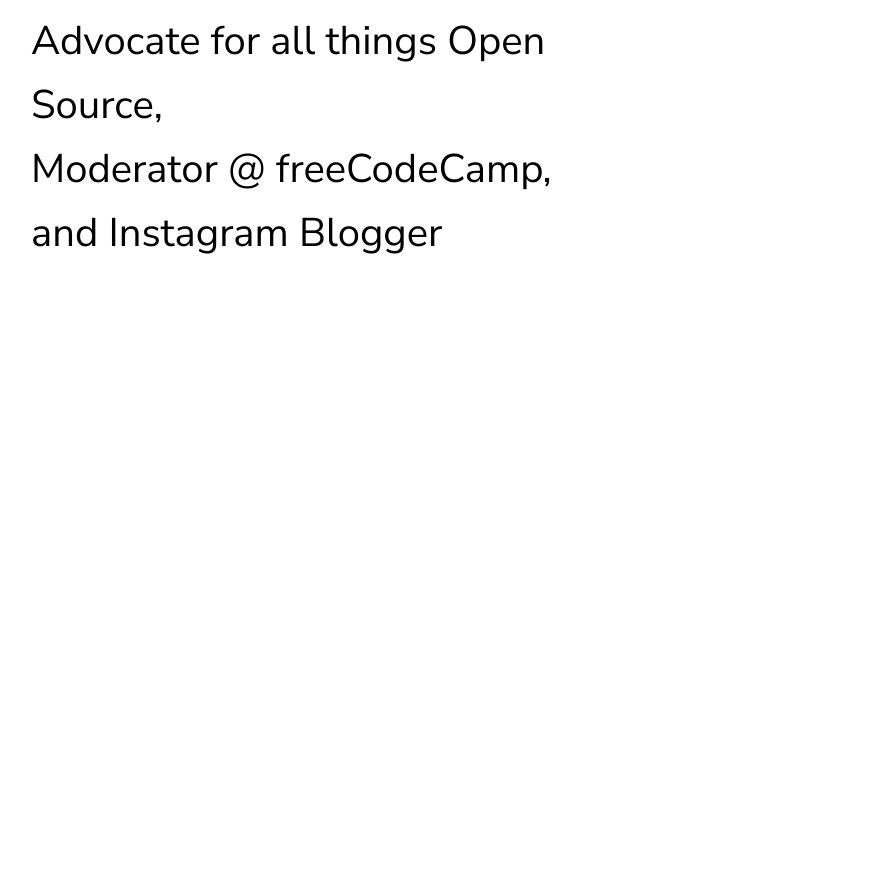
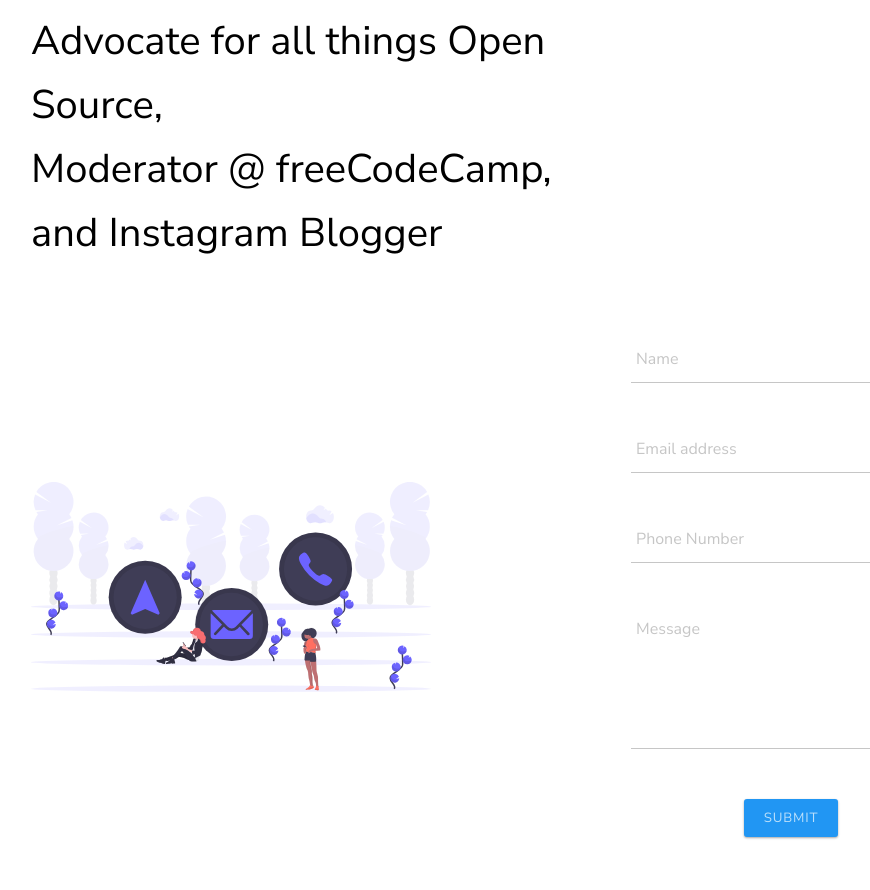
Before and after one commit to thecodingaviator/tca-web, a website built with Parcel: page src/index.html in a window 1280 px wide. Shown: the part 562-1452 px from the top of the page, without its empty margins (65-935 px from the left). Before the commit the page ends 827 px from the top, so only its background shows below. Built offline with nearby package versions, Linux system fonts and the light colour scheme.

Commit message:
Add form and make styling implicit for divs

```diff
--- a/src/index.html
+++ b/src/index.html
@@ -29,6 +29,42 @@
       and Instagram Blogger
     </h2>
   </div>
-
+  <div id="contact">
+    <div>
+      <img src="img/contact.svg" width="400px">
+    </div>
+    <form name="contact" method="POST" data-netlify="true" netlify-honeypot="namer">
+      <div class="group">
+          <label class="no-show">Don’t fill this out if you're human: <input name="namer" /></label>
+      </div>
+      <div class="group">
+        <input type="text" required="required" name="name">
+        <span class="highlight"></span>
+        <span class="bar"></span>
+        <label>Name</label>
+      </div>
+      <div class="group">
+        <input type="text" required="required" name="email">
+        <span class="highlight"></span>
+        <span class="bar"></span>
+        <label>Email address</label>
+      </div>
+      <div class="group">
+        <input type="number" required="required" name="number">
+        <span class="highlight"></span>
+        <span class="bar"></span>
+        <label>Phone Number</label>
+      </div>
+      <div class="group">
+        <textarea type="textarea" rows="5" required="required" name="message"></textarea>
+        <span class="highlight"></span>
+        <span class="bar"></span>
+        <label>Message</label>
+      </div>
+      <div class="btn-box">
+        <button class="btn btn-submit" type="submit">Submit</button>
+      </div>
+    </form>
+  </div>
 </body>
 </html>
--- a/src/main.scss
+++ b/src/main.scss
@@ -21,9 +21,14 @@
 body {
   background: var(--bg);
   color: var(--font);
-  min-height: 100vh;
+  min-width: 500px;
   padding: var(--body-padding);
   max-width: 1350px;
+}
+
+body>div:not(:nth-of-type(1)):not(:last-of-type) {
+  height: 100vh;
+  padding: var(--body-padding) 0;
 }
 
 h1,h2,h3,h4,h5 {
@@ -32,7 +37,7 @@
 
 #welcome {
   display: grid;
-  height: calc(100vh - 2 * var(--body-padding));
+  height: calc(100vh - var(--body-padding));
   grid-template-areas:
   ". welcome-img welcome-img"
   "content . .";
@@ -54,10 +59,155 @@
     transform: scale(1);
   }
   50% {
-    transform: scale(1.15);
+    transform: scale(1.05);
   }
   100% {
     transform: scale(1);
+  }
+}
+
+#contact {
+  height: calc(100vh - var(--body-padding));
+  display: flex;
+  justify-content: center;
+  align-items: center;
+  flex-wrap: wrap;
+
+  > div {
+    margin-right: 2em;
+    @media only screen and (max-width: calc(960px + 2em)) {
+      margin-right: 0;
+    }
+  }
+
+  form {
+    margin-left: 1rem;
+    width: 320px;
+    margin: 45px auto;
+  }
+
+  form hr.sep {
+    background: #2196F3;
+    box-shadow: none;
+    border: none;
+    height: 2px;
+    width: 25%;
+    margin: 0px auto 45px auto;
+  }
+
+  form .emoji {
+    font-size: 1.2em;
+  }
+
+  .group {
+    position: relative;
+    margin: 45px 0;
+  }
+
+  textarea {
+    resize: none;
+  }
+
+  input,
+  textarea {
+    background: none;
+    color: #c6c6c6;
+    font-size: 18px;
+    padding: 10px 10px 10px 5px;
+    display: block;
+    width: 320px;
+    border: none;
+    border-radius: 0;
+    border-bottom: 1px solid #c6c6c6;
+  }
+
+  input:focus,
+  textarea:focus {
+    outline: none;
+  }
+
+  input:focus ~ label, input:valid ~ label,
+  textarea:focus ~ label,
+  textarea:valid ~ label {
+    top: -14px;
+    font-size: 12px;
+    color: #2196F3;
+  }
+
+  input:focus ~ .bar:before,
+  textarea:focus ~ .bar:before {
+    width: 320px;
+  }
+
+  input[type="password"] {
+    letter-spacing: 0.3em;
+  }
+
+  label {
+    color: #c6c6c6;
+    font-size: 16px;
+    font-weight: normal;
+    position: absolute;
+    pointer-events: none;
+    left: 5px;
+    top: 10px;
+    transition: 300ms ease all;
+  }
+
+  .bar {
+    position: relative;
+    display: block;
+    width: 320px;
+  }
+
+  .bar:before {
+    content: '';
+    height: 2px;
+    width: 0;
+    bottom: 0px;
+    position: absolute;
+    background: #2196F3;
+    transition: 300ms ease all;
+    left: 0%;
+  }
+
+  .btn {
+    background: #fff;
+    color: #959595;
+    border: none;
+    padding: 10px 20px;
+    border-radius: 3px;
+    letter-spacing: 0.06em;
+    text-transform: uppercase;
+    text-decoration: none;
+    outline: none;
+    box-shadow: 0 1px 3px rgba(0, 0, 0, 0.12), 0 1px 2px rgba(0, 0, 0, 0.24);
+    transition: all 0.3s cubic-bezier(0.25, 0.8, 0.25, 1);
+  }
+
+  .btn:hover {
+    color: #8b8b8b;
+    box-shadow: 0 7px 14px rgba(0, 0, 0, 0.18), 0 5px 5px rgba(0, 0, 0, 0.12);
+    cursor: pointer;
+  }
+
+  .btn.btn-submit {
+    background: #2196F3;
+    color: #bce0fb;
+  }
+
+  .btn.btn-submit:hover {
+    background: #0d8aee;
+    color: #deeffd;
+  }
+
+  .btn-box {
+    text-align: center;
+    margin: 50px 0;
+  }
+
+  .no-show {
+    display: none;
   }
 }
 
```
Also changed, not shown: src/img/contact.svg (added).
